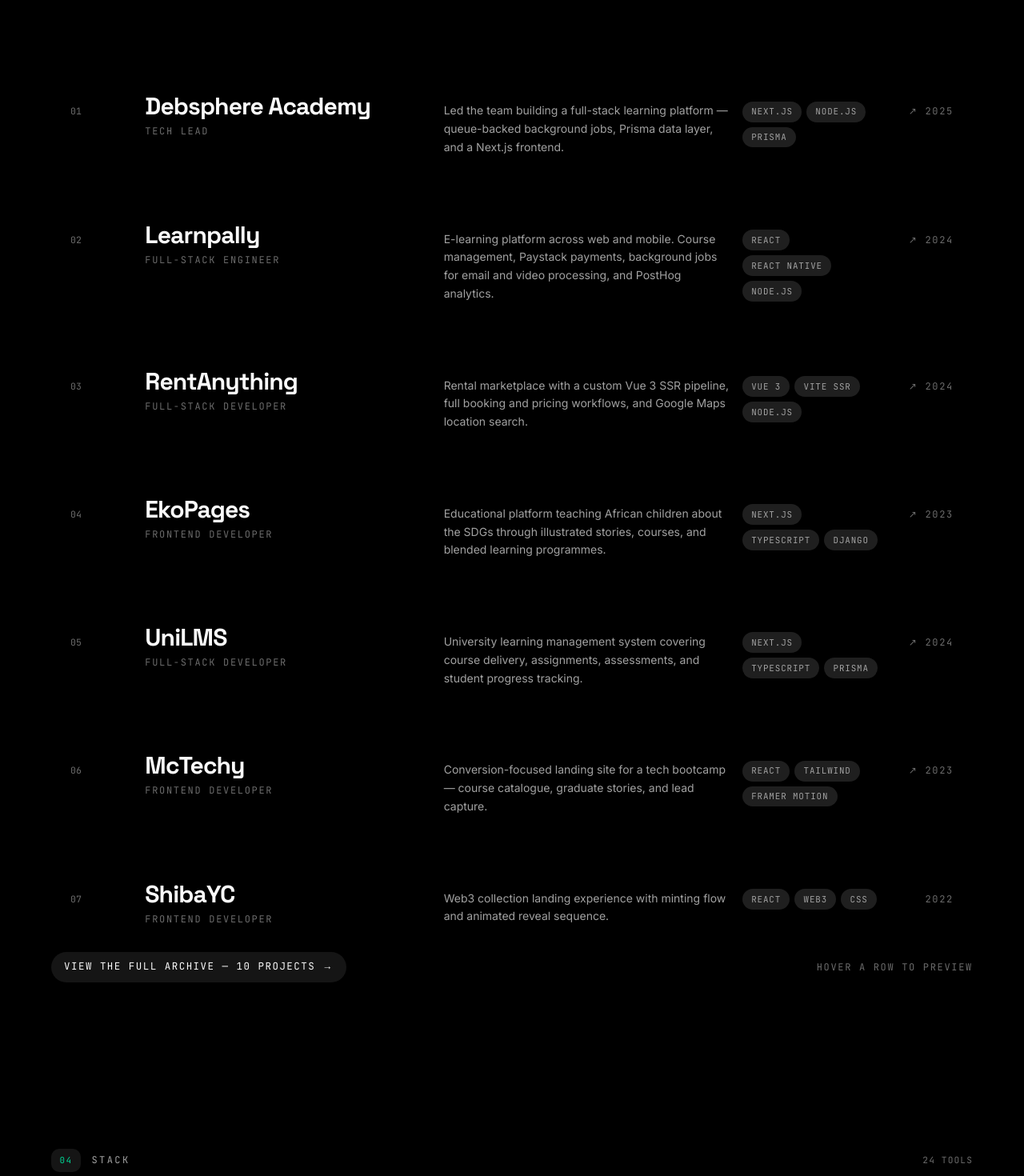
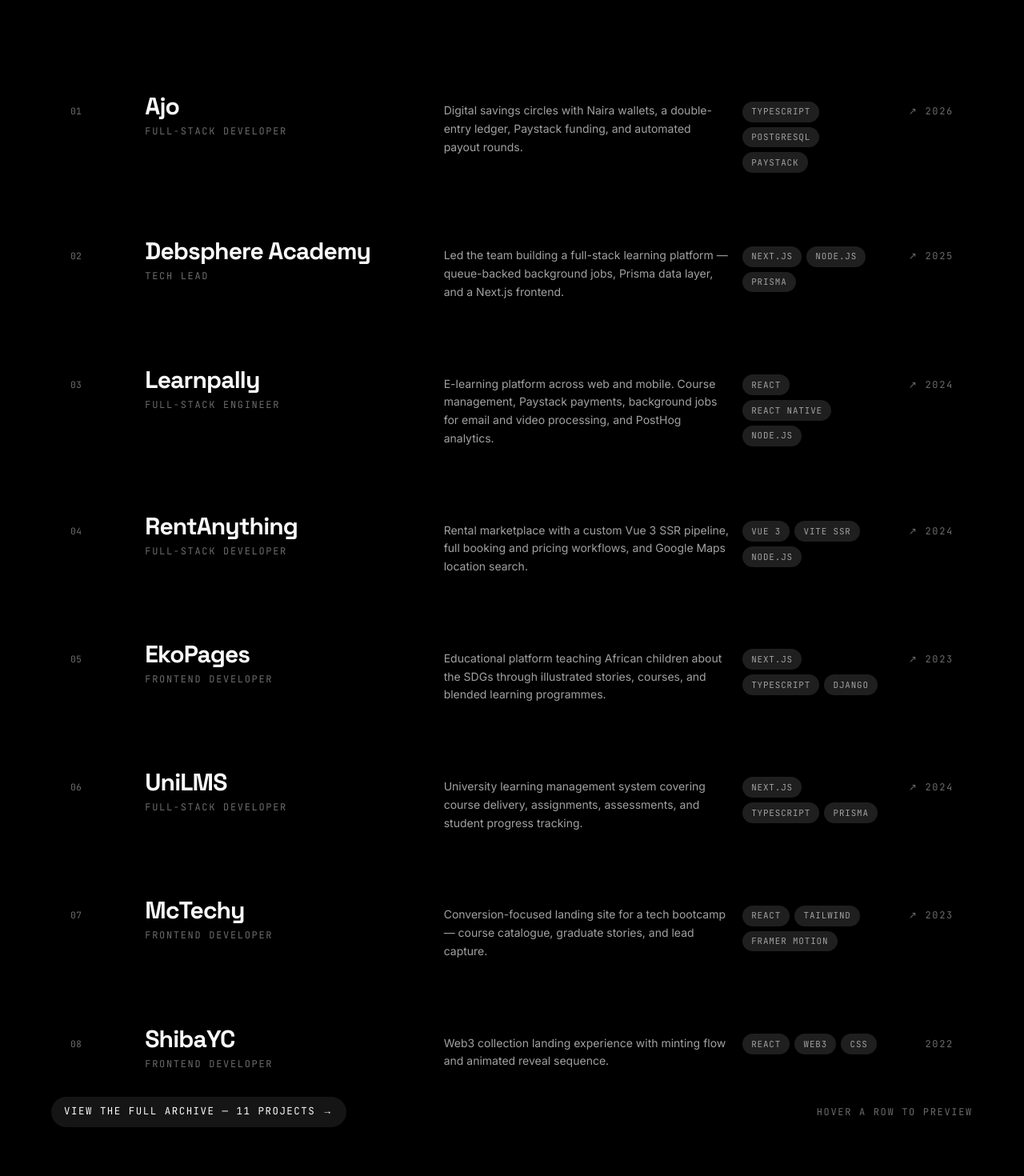
Before and after one commit to ayoeze191/V2Portfolio, a Next.js app: page / in a window 1280 px wide. Shown: the part 3840-5310 px from the top of the page at 80% size. Built offline with nearby package versions, Linux system fonts and the light colour scheme.

Commit message:
feat: add Ajo project

```diff
--- a/app/data/projects.ts
+++ b/app/data/projects.ts
@@ -38,6 +38,32 @@
 };
 
 export const projects: Project[] = [
+  {
+    slug: "ajo",
+    title: "Ajo",
+    role: "Full-Stack Developer",
+    year: "2026",
+    summary:
+      "Digital savings circles with Naira wallets, a double-entry ledger, Paystack funding, and automated payout rounds.",
+    tech: ["TypeScript", "PostgreSQL", "Paystack", "Double-entry Ledger"],
+    live: "https://neon-salmiakki-04c60d.netlify.app/",
+    featured: true,
+    detail: {
+      body: "Ajo brings the familiar rotating savings circle online: members fund individual wallets, contribute on a set schedule, and receive the full pot when it is their turn. The product keeps every movement traceable without asking one member to hold the group's money.",
+      features: [
+        "Naira wallets with card and bank-transfer top-ups through Paystack",
+        "Double-entry ledger with balances derived from immutable entries",
+        "Scheduled contribution collection and rotating payout rounds",
+        "Shareable circle invites with membership and schedule visibility",
+        "Idempotent payment and ledger writes to prevent duplicate charges",
+        "Transparent missed-payment records for every circle member",
+      ],
+      challenges:
+        "Money movement needs to remain correct when a payment is retried, a webhook is delivered twice, or a scheduled round runs more than once. Idempotency keys and database transactions ensure each movement is settled exactly once or not at all.",
+      learnings:
+        "For a financial product, the ledger is the source of truth. Deriving balances from matching debit and credit entries makes both the system and its audit trail easier to trust.",
+    },
+  },
   {
     slug: "debsphere-academy",
     title: "Debsphere Academy",
```
